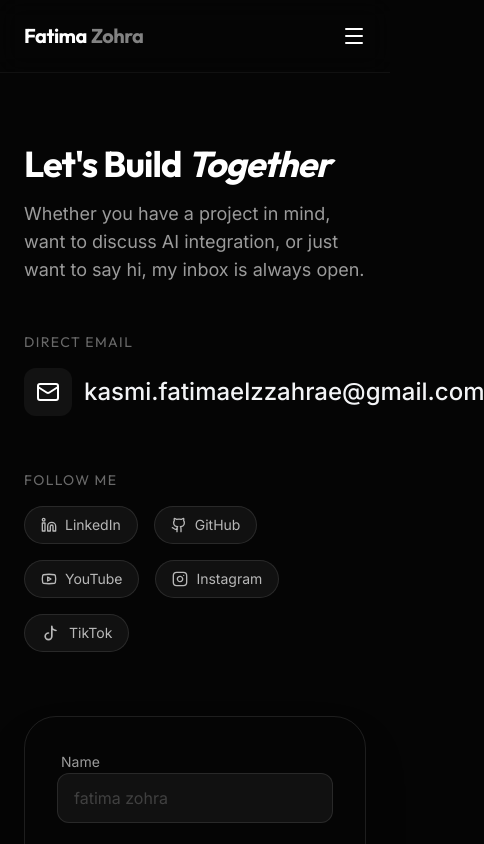
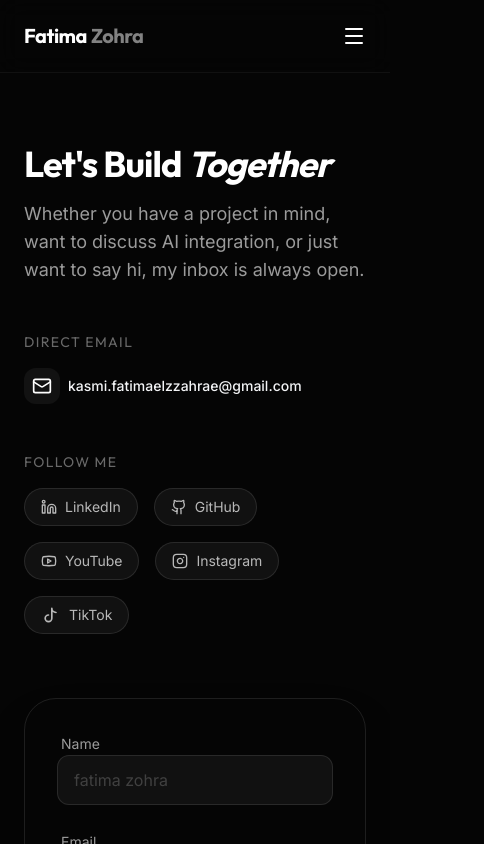
Before and after one commit to fatimaezzahrakasmi/my-portfolio, a Next.js app: page /contact in a window 390 px wide. Shown: the top 844 px of the page, 484 px wide, since content can reach past the window. Built offline with nearby package versions, Linux system fonts and the light colour scheme.

Commit message:
modification

```diff
--- a/src/app/contact/page.tsx
+++ b/src/app/contact/page.tsx
@@ -48,11 +48,11 @@
                     <div className="flex-1 flex flex-col justify-center space-y-12">
                         <div>
                             <p className="text-sm font-outfit text-white/40 uppercase tracking-widest mb-4">Direct Email</p>
-                            <a href="mailto:[EMAIL_ADDRESS]" className="inline-flex items-center gap-3 text-2xl font-medium font-inter group">
-                                <div className="p-3 bg-white/5 rounded-xl text-white group-hover:bg-white/10 transition-colors">
-                                    <Mail className="w-6 h-6" />
+                            <a href="mailto:kasmi.fatimaelzzahrae@gmail.com" className="flex items-center gap-2 sm:gap-3 text-sm sm:text-lg md:text-2xl font-medium font-inter group">
+                                <div className="p-2 md:p-3 bg-white/5 rounded-xl text-white group-hover:bg-white/10 transition-colors shrink-0">
+                                    <Mail className="w-5 h-5 md:w-6 md:h-6" />
                                 </div>
-                                kasmi.fatimaelzzahrae@gmail.com
+                                <span className="break-all">kasmi.fatimaelzzahrae@gmail.com</span>
                             </a>
                         </div>
 
--- a/src/app/layout.tsx
+++ b/src/app/layout.tsx
@@ -29,7 +29,7 @@
   return (
     <html lang="en">
       <body
-        className={`${inter.variable} ${outfit.variable} antialiased bg-background text-foreground`}
+        className={`${inter.variable} ${outfit.variable} antialiased bg-background text-foreground overflow-x-hidden`}
       >
         <Navbar />
         <SocialBar />
```
